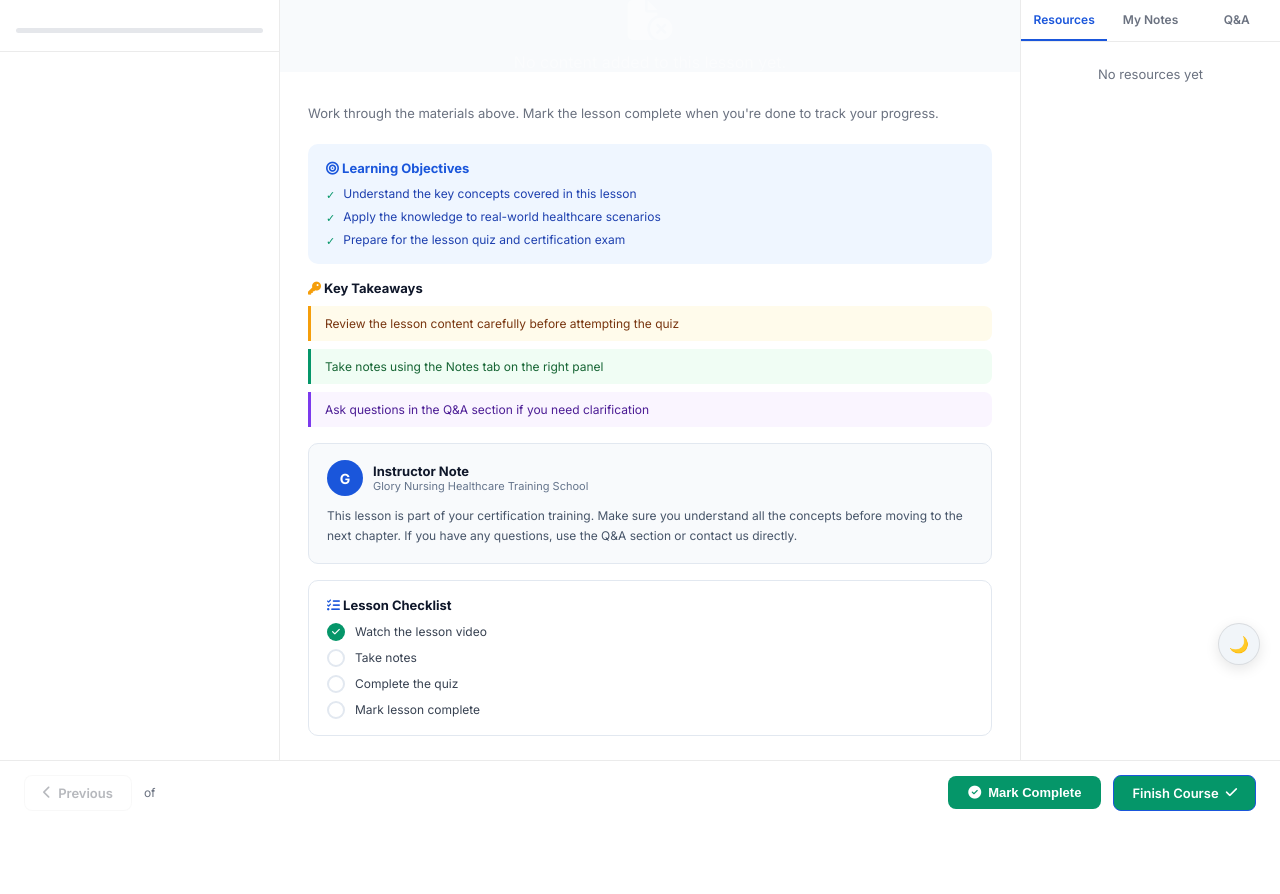
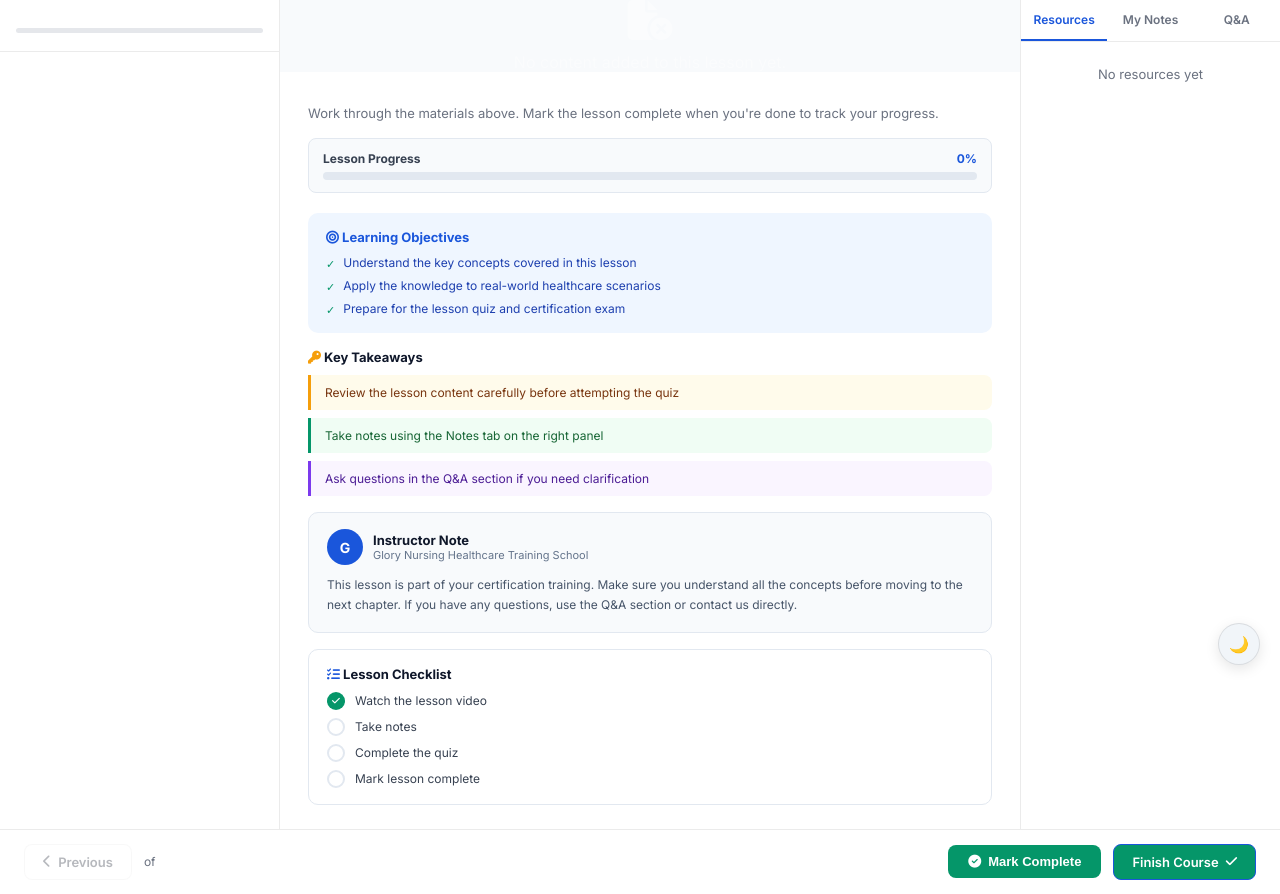
Before and after one commit to saahndongransom/gloryapp, a Django app: template lms/templates/lms/lesson.html in a window 1280 px wide. Shown: the part 60-954 px from the top of the page. Before the commit the page ends 871 px from the top, so only its background shows below. Run offline with Django 5.2, Linux system fonts and the light colour scheme; the template is opened without the code that fills it, so the values that code supplies are empty; some libraries are stand-ins or nearby versions.

Commit message:
Move lesson progress bar to lesson info section

```diff
--- a/lms/templates/lms/lesson.html
+++ b/lms/templates/lms/lesson.html
@@ -607,6 +607,17 @@ body {
       <div class="lesson-info">
         <h2>{{ lesson.title }}</h2>
         <p>Work through the materials above. Mark the lesson complete when you're done to track your progress.</p>
+
+        <!-- Lesson Progress Bar -->
+        <div style="margin-top:14px;background:#f8fafc;border:1px solid #e2e8f0;border-radius:8px;padding:12px 14px">
+          <div style="display:flex;justify-content:space-between;align-items:center;margin-bottom:6px">
+            <span style="font-size:12px;font-weight:700;color:#374151">Lesson Progress</span>
+            <span id="lessonProgressPct" style="font-size:12px;font-weight:700;color:#1a56db">0%</span>
+          </div>
+          <div style="height:8px;background:#e2e8f0;border-radius:4px;overflow:hidden">
+            <div id="lessonProgressBar" style="height:100%;background:linear-gradient(90deg,#1a56db,#60a5fa);border-radius:4px;width:0%;transition:width .4s"></div>
+          </div>
+        </div>
 
         <!-- Learning Objectives -->
         <div style="margin-top:20px;background:#eff6ff;border-radius:10px;padding:16px 18px">
```
